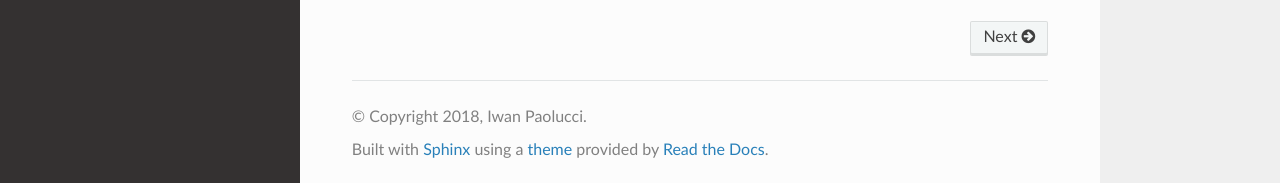
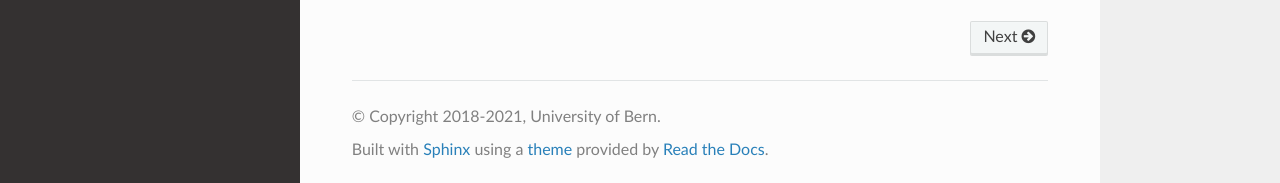
Before and after one commit to persmed/cas-assignment, a Sphinx documentation site: the page built from docs/index.rst, in a window 1280 px wide and 1034 px high. Shown: the part 848-1031 px from the top of the window. Built offline with Sphinx 7.4.7 and the Read the Docs theme 2.0.0, drawn with Linux system fonts in a browser that asks for light colours.

Commit message:
update copyright content and date

```diff
--- a/docs/conf.py
+++ b/docs/conf.py
@@ -20,13 +20,13 @@
 # -- Project information -----------------------------------------------------
 
 project = 'CAS Assignment'
-copyright = '2018, Iwan Paolucci'
-author = 'Iwan Paolucci'
+copyright = '2018-2021, University of Bern'
+author = 'University of Bern'
 
 # The short X.Y version
 version = ''
 # The full version, including alpha/beta/rc tags
-release = '0.1'
+release = '0.2'
 
 
 # -- General configuration ---------------------------------------------------
@@ -133,7 +133,7 @@ latex_elements = {
 #  author, documentclass [howto, manual, or own class]).
 latex_documents = [
     (master_doc, 'CASAssignment.tex', 'CAS Assignment Documentation',
-     'Iwan Paolucci', 'manual'),
+     'University of Bern', 'manual'),
 ]
 
 
```
